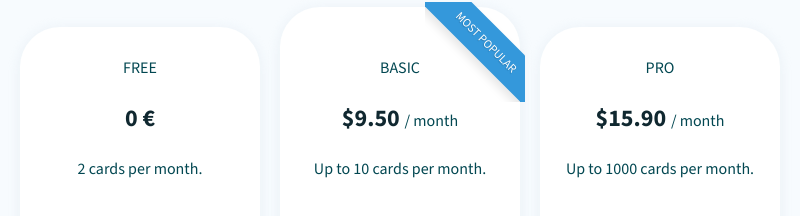
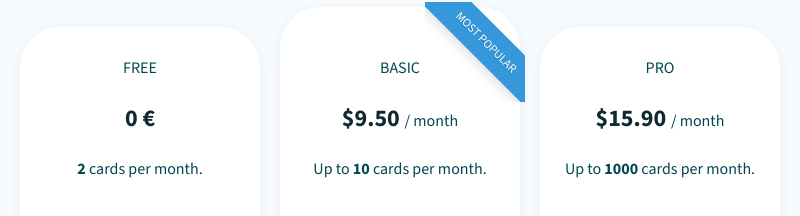
Before and after one commit to indiepixelorg/coupon-marketing-web, a website: page index.html in a window 1280 px wide. Shown: the part 3360-3576 px from the top of the page, 240-1040 px from the left. Drawn offline with nearby package versions, Linux system fonts and the light colour scheme; a script that the page names is missing; a web font is replaced by a local one.

Commit message:
Bolded fonts

```diff
--- a/index.html
+++ b/index.html
@@ -282,7 +282,7 @@
               <div class="price monthly">0 €</div>
               <div class="price yearly">0 €</div>
               <div class="description">
-                2 cards per month.
+                <span class="w-700">2</span> cards per month.
               </div>
             </div>
             <div class="column-footer">
@@ -300,7 +300,7 @@
               <div class="price monthly">$11.90 <span>/ month</span></div>
               <div class="price yearly">$9.50 <span>/ month</span></div>
               <div class="description">
-                Up to 10 cards per month.
+                Up to <span class="w-700">10</span> cards per month.
               </div>
             </div>
             <div class="column-footer">
@@ -316,7 +316,7 @@
               <div class="price monthly">$19.90 <span>/ month</span></div>
               <div class="price yearly">$15.90 <span>/ month</span></div>
               <div class="description">
-                Up to 1000 cards per month.
+                Up to <span class="w-700">1000</span> cards per month.
               </div>
             </div>
             <div class="column-footer">
```
